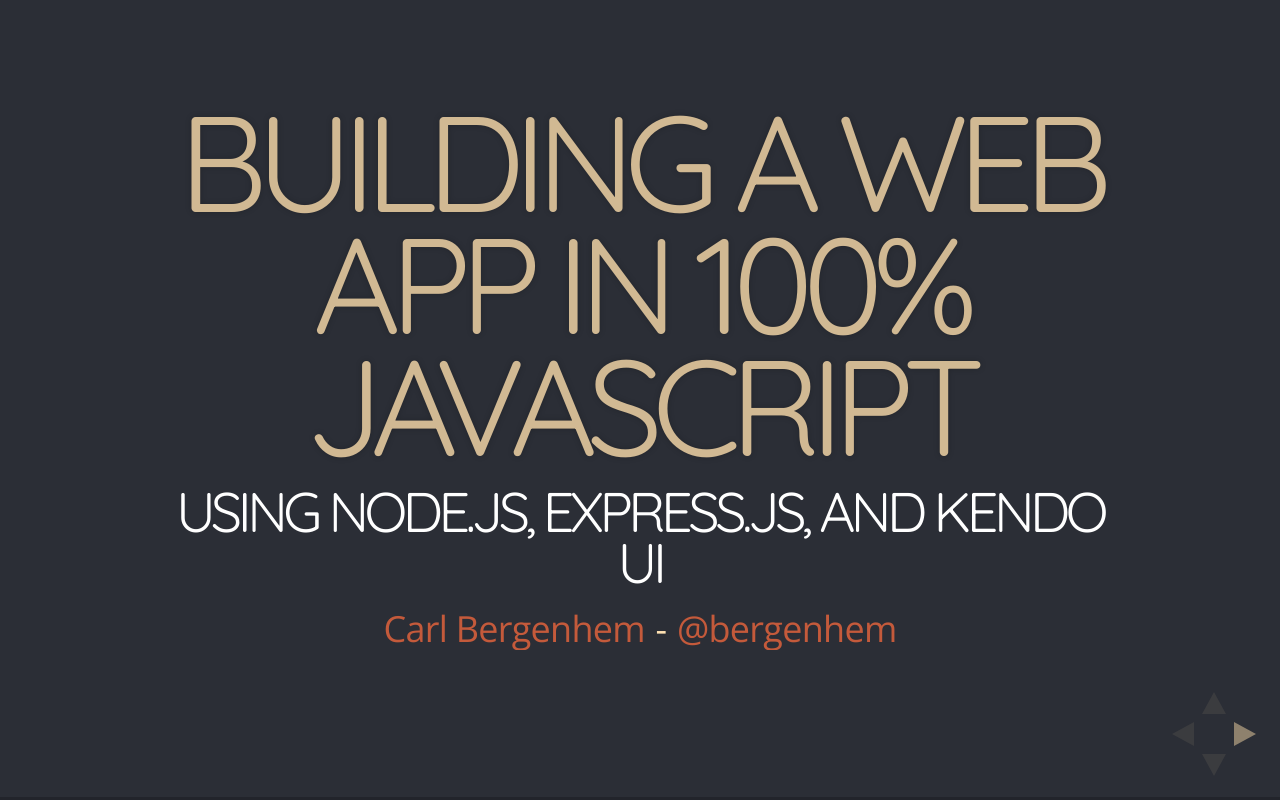
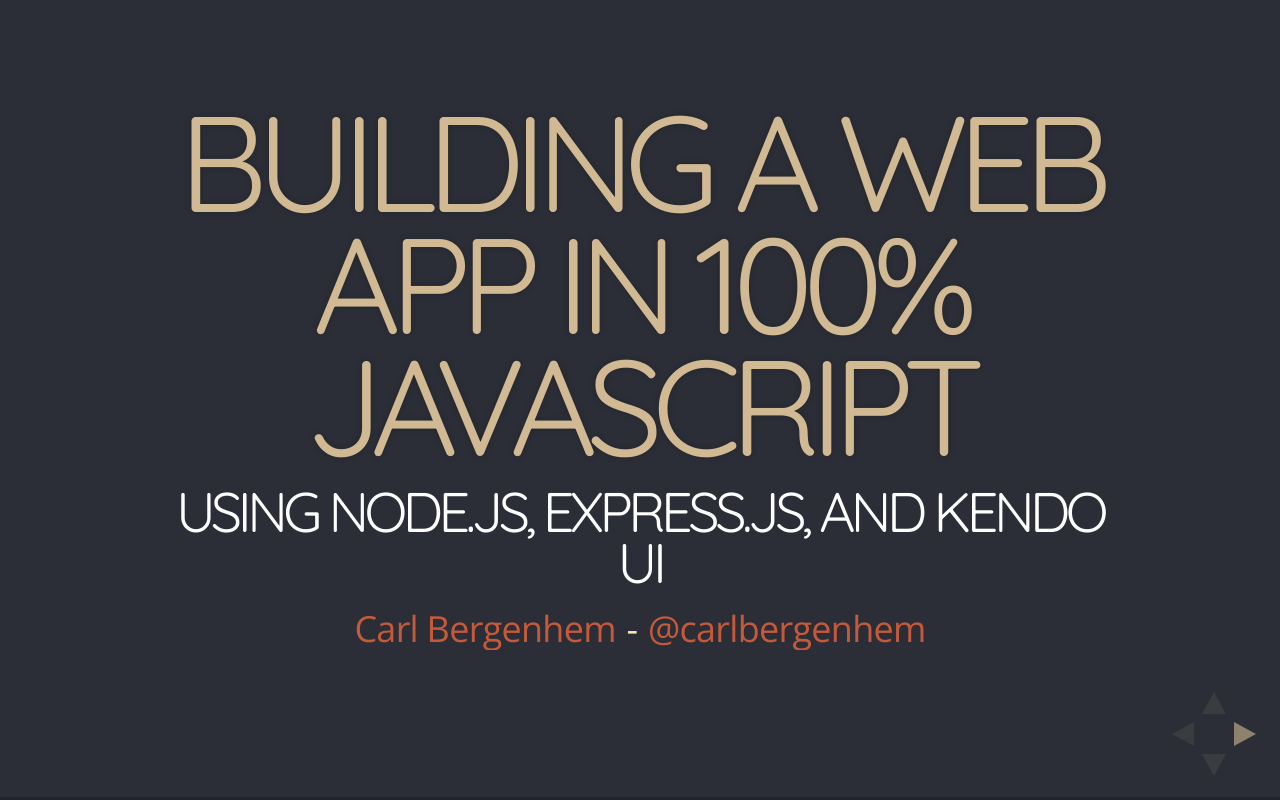
Before and after one commit to bergenhem/talks, a website: page building-web-apps-in-js/index.html in a window 1280 px wide. Drawn offline with nearby package versions, Linux system fonts and the light colour scheme.

Commit message:
Update intro and outro slide with correct twitter handle

```diff
--- a/building-web-apps-in-js/index.html
+++ b/building-web-apps-in-js/index.html
@@ -41,7 +41,7 @@
 					<h1>Building a Web App in 100% JavaScript</h1>
 					<h3>Using Node.js, Express.js, and Kendo UI</h3>
 					<p>
-						<a href="http://www.carlbergenhem.com" target="_blank">Carl Bergenhem</a> - <a href="http://twitter.com/carlbergenhem" target="_blank">@bergenhem</a>
+						<a href="http://www.carlbergenhem.com" target="_blank">Carl Bergenhem</a> - <a href="http://twitter.com/carlbergenhem" target="_blank">@carlbergenhem</a>
 					</p>
 				</section>
 				<section>
@@ -420,7 +420,7 @@
 					<h1>Thanks!</h1>
 					<h3>Q&amp;A</h3>
 					<p>
-						<a href="http://www.carlbergenhem.com" target="_blank">Carl Bergenhem</a> - <a href="http://twitter.com/carlbergenhem" target="_blank">@bergenhem</a>
+						<a href="http://www.carlbergenhem.com" target="_blank">Carl Bergenhem</a> - <a href="http://twitter.com/carlbergenhem" target="_blank">@carlbergenhem</a>
 					</p>
 				</section>
 			</div>
```
Also changed, not shown: building-web-apps-in-js/examples/backup/controllers/games.js (+8 -8 lines), 3 other files.
